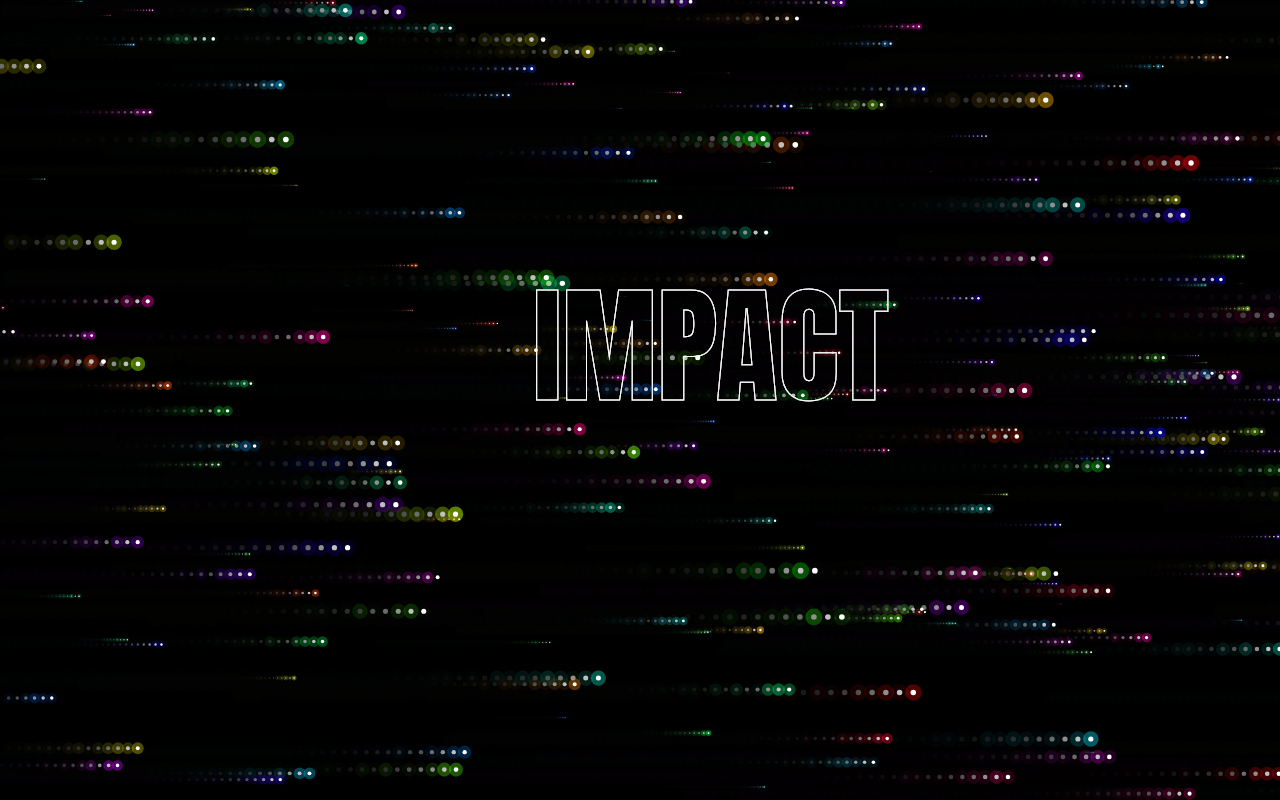
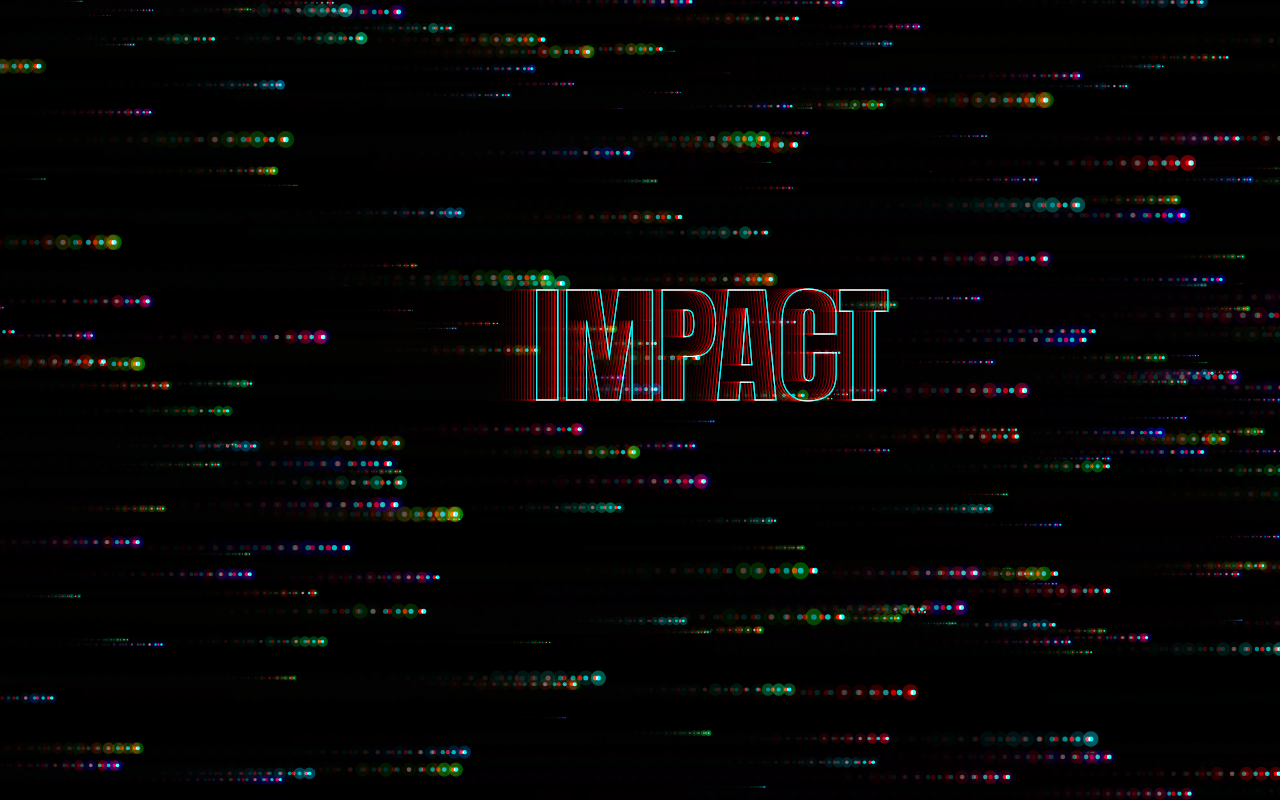
Before and after one commit to atesgoral/canvas-workshop, a plain HTML site: page index.html in a window 1280 px wide. Shown: the top 800 px of the page. Drawn offline with Linux system fonts and the light colour scheme; animation ran at ten frames a second.

Commit message:
Red channel abberation

```diff
--- a/index.html
+++ b/index.html
@@ -100,6 +100,15 @@ function draw(t) {
   ctx.textAlign = 'center';
   ctx.lineWidth = 1 / scale;
   ctx.strokeText('IMPACT', normWidth / 2, normHeight / 2);
+
+  const imageData = ctx.getImageData(0, 0, stage.width, stage.height);
+  const data = imageData.data;
+
+  for (let i = 0; i < data.length / 4; i++) {
+    data[i * 4] = data[(i + 3) * 4];
+  }
+
+  ctx.putImageData(imageData, 0, 0);
 }
 
 let epoch = null;
```
